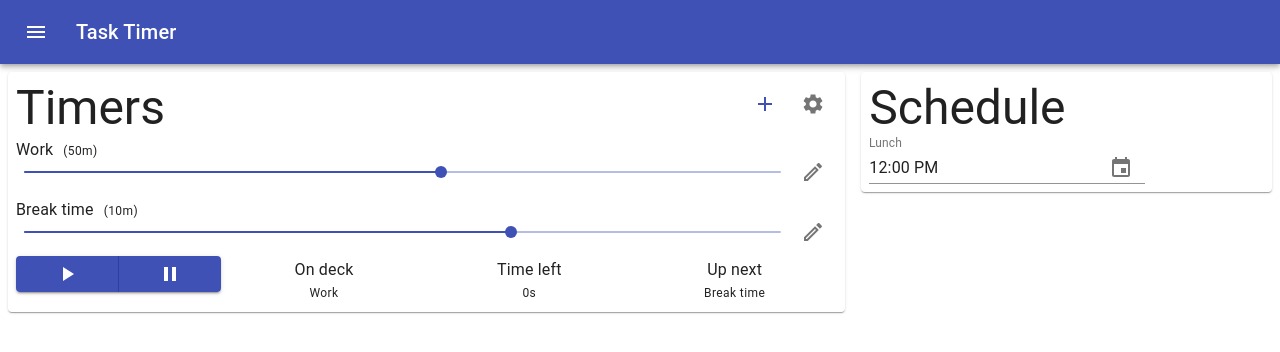
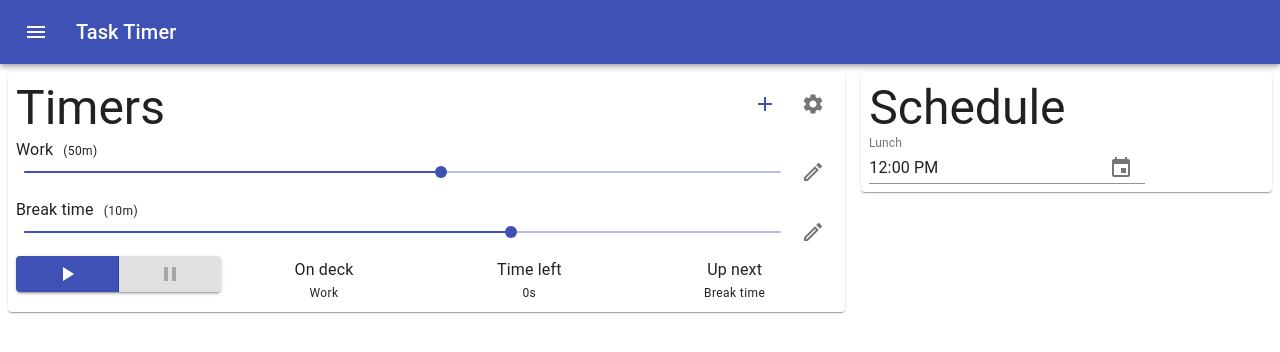
Before and after one commit to enigma0Z/task-timer, a React (Create React App) app: page / in a window 1280 px wide. Shown: the top 352 px of the page. Built offline with nearby package versions, Linux system fonts and the light colour scheme.

Commit message:
Fix a couple of bugs with the new pause feature

```diff
--- a/src/App.tsx
+++ b/src/App.tsx
@@ -334,7 +334,8 @@ const App = withStyles(styles)(class AppComponent extends Component<AppProps, Ap
 
         this.setState({
             currentCountdownIndex: this.nextCountdownIndex,
-            warningNotificationSent: false
+            warningNotificationSent: false,
+            paused: false
         })
 
         localStorage.setItem('currentCountdownIndex', this.nextCountdownIndex.toString())
@@ -560,7 +561,7 @@ const App = withStyles(styles)(class AppComponent extends Component<AppProps, Ap
                                     <Button className={classes.fillWidth} onClick={this.handleStartStopOnClick}>
                                         {this.state.running ? <StopIcon /> : <PlayArrowIcon />}
                                     </Button>
-                                    <Button className={classes.fillWidth} onClick={() => {
+                                    <Button className={classes.fillWidth} disabled={!this.state.running} onClick={() => {
                                         if (this.state.running) {
                                             this.currentCountdown.pause()
                                             this.setState({
--- a/src/data/Countdown.ts
+++ b/src/data/Countdown.ts
@@ -104,6 +104,7 @@ export class Countdown extends Subscribable {
 
     stop() {
         this._running = false
+        this._paused = false
         this.update()
     }
 
```
